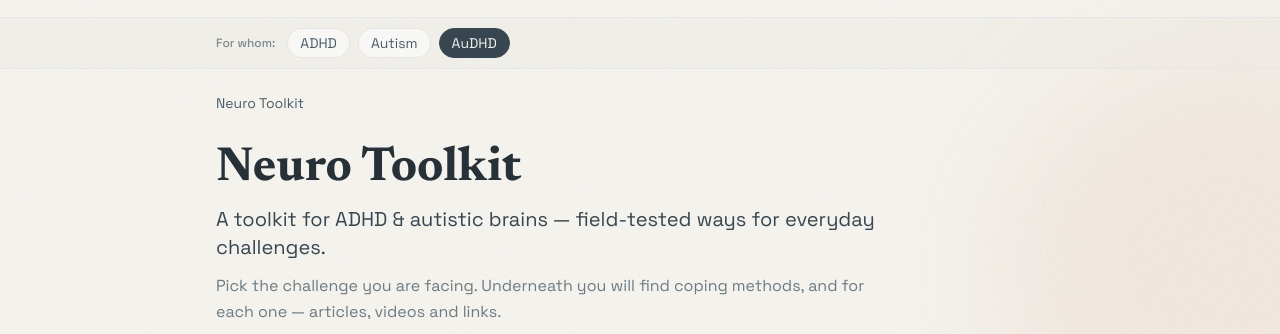
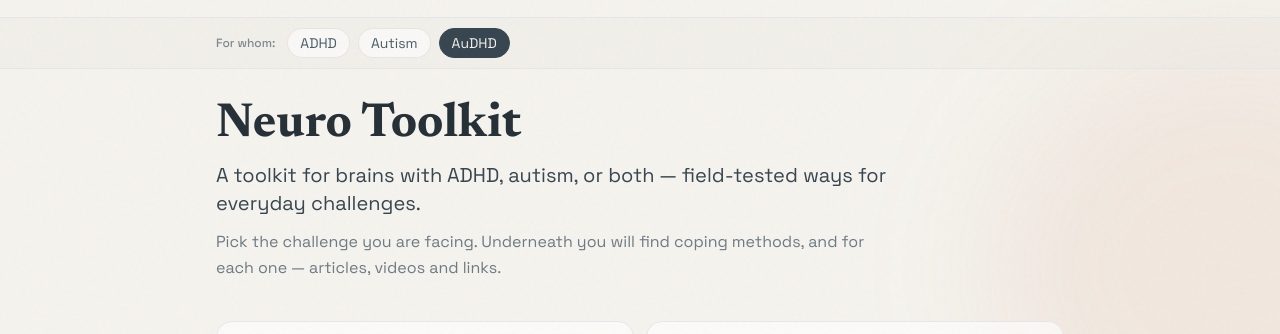
Before and after one commit to cielecki/cielecki-landing, an Astro site: page /neuro-toolkit/en in a window 1280 px wide. Shown: the part 57-391 px from the top of the page. Built offline with nearby package versions, Linux system fonts and the light colour scheme; Astro itself is replaced by a stand-in of ours.

Commit message:
Neuro Toolkit polish: drop redundant breadcrumb on index, inclusive subtitle
- breadcrumb now renders only on sub-pages (on index it just repeated the H1 -> 'Neuro Toolkit' showed 3x)
- subtitle: 'ADHD, autyzmem lub oboma' / 'ADHD, autism, or both' — covers single traits AND both, not 'you need both'

```diff
--- a/src/i18n/ui.ts
+++ b/src/i18n/ui.ts
@@ -10,9 +10,9 @@ export const languageNames: Record<Lang, string> = {
 export const ui = {
   pl: {
     'site.title': 'Neuro Toolkit',
-    'site.tagline': 'Narzędziownik dla mózgu z ADHD i autyzmem — sprawdzone sposoby na codzienne wyzwania.',
+    'site.tagline': 'Narzędziownik dla mózgu z ADHD, autyzmem lub oboma — sprawdzone sposoby na codzienne wyzwania.',
     'site.description':
-      'Neuro Toolkit — narzędziownik dla mózgu z ADHD i autyzmem (też AuDHD): od wyzwania do konkretnych sposobów radzenia sobie, lifehacków i materiałów.',
+      'Neuro Toolkit — narzędziownik dla mózgu z ADHD, autyzmem lub oboma (AuDHD): od wyzwania do konkretnych sposobów radzenia sobie, lifehacków i materiałów.',
     'nav.challenges': 'Wyzwania',
     'nav.allChallenges': 'Wszystkie wyzwania',
     'home.intro':
@@ -48,9 +48,9 @@ export const ui = {
   },
   en: {
     'site.title': 'Neuro Toolkit',
-    'site.tagline': 'A toolkit for ADHD & autistic brains — field-tested ways for everyday challenges.',
+    'site.tagline': 'A toolkit for brains with ADHD, autism, or both — field-tested ways for everyday challenges.',
     'site.description':
-      'Neuro Toolkit — for ADHD and autistic brains (AuDHD too): from a challenge to concrete coping methods, lifehacks and resources.',
+      'Neuro Toolkit — for brains with ADHD, autism, or both (AuDHD): from a challenge to concrete coping methods, lifehacks and resources.',
     'nav.challenges': 'Challenges',
     'nav.allChallenges': 'All challenges',
     'home.intro':
--- a/src/layouts/AudhdLayout.astro
+++ b/src/layouts/AudhdLayout.astro
@@ -76,7 +76,8 @@ const profiles = [
       </div>
     </div>
 
-    <!-- breadcrumb -->
+    <!-- breadcrumb — only on sub-pages; on the index it would just repeat the title -->
+    {crumbs.length > 0 && (
       <nav class="relative z-10 max-w-4xl mx-auto w-full px-6 pt-6" aria-label="breadcrumb">
         <ol class="flex flex-wrap items-center gap-1.5 text-sm text-charcoal-light/70">
           {trail.map((c, i) => (
@@ -91,6 +92,7 @@ const profiles = [
           ))}
         </ol>
       </nav>
+    )}
 
     <main class="relative z-10 flex-1 max-w-4xl mx-auto w-full px-6 py-8">
       <p id="ad-filter-notice" hidden class="mb-5 text-sm text-charcoal-light/70"></p>
```
Lines whose indentation alone changed are shown as unchanged.
